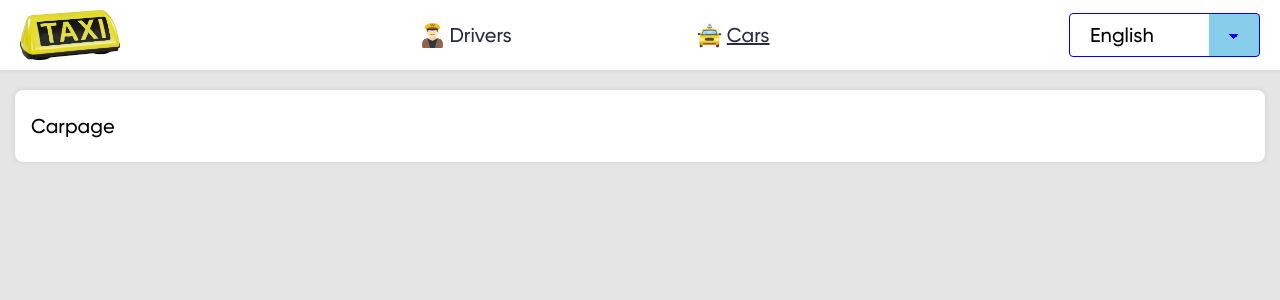
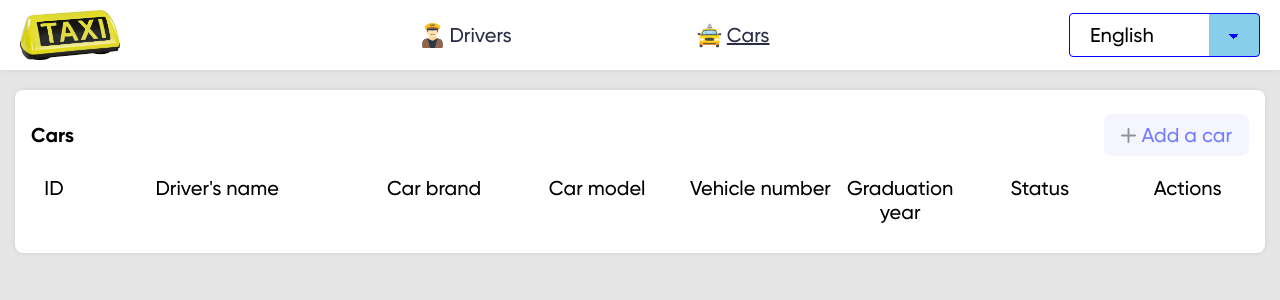
Before and after one commit to quarentyne/table-app, a React (Create React App) app: page /car in a window 1280 px wide. Shown: the top 300 px of the page. Built offline with nearby package versions, Linux system fonts and the light colour scheme.

Commit message:
car add form

```diff
--- /dev/null
+++ b/src/components/addCarForm/AddCarForm.module.scss
@@ -0,0 +1,44 @@
+.add_car_form {
+  background-color: rgb(234, 220, 247);
+  padding: 20px;
+  border-radius: 5%;
+  position: absolute;
+  left: calc(50% - calc(500px/2));
+  top: calc(50% - calc(550px/2));
+  display: flex;
+  flex-direction: column;
+  width: 500px;
+  justify-content: space-between;
+
+  >input {
+    padding: 5px 10px;
+    margin-bottom: 15px;
+    border-radius: 50px;
+    border: none;
+  }
+
+  >label {
+    margin: 10px 0;
+    text-align: center;
+  }
+
+  >select {
+    margin-bottom: 10px;
+    border-radius: 5px;
+    border: none;
+    padding: 10px 5px;
+  }
+}
+
+.form_buttons {
+  margin-top: 10px;
+  display: flex;
+  align-items: center;
+  justify-content: space-around;
+
+  >button {
+    border: none;
+    cursor: pointer;
+    background-color: transparent;
+  }
+}
--- /dev/null
+++ b/src/components/addCarForm/AddCarForm.tsx
@@ -0,0 +1,86 @@
+import { IAddCar, ILanguage, ILanguageCar } from "../../constants/languages";
+import { useTypedSelector } from "../../hooks/useTypedSelector";
+import classes from "./AddCarForm.module.scss";
+import confirm from "../../assets/confirm.svg";
+import cancel from "../../assets/delete.svg";
+import { useState } from "react";
+import { CARS_CLASSES } from "../../constants/carsClasses";
+
+interface IAddCarForm {
+  onHandler: () => void;
+};
+
+export const AddCarForm = ({onHandler}: IAddCarForm) => {
+  const language: ILanguage = useTypedSelector(lang => lang.language.language);
+  const carLang: ILanguageCar = language.car;
+  const formLang: IAddCar = language.addCar;
+
+
+  const [mark, setMark] = useState('');
+  const [model, setModel] = useState('');
+  const [number, setNumber] = useState('');
+  const [year, setYear] = useState('');
+  const [carsClass, setCarsClass] = useState('standart');
+
+  const namePattern = '[a-zA-Z]{2,}';
+  const numberPattern = '[A-Z]{2}[0-9]{4}[A-Z]{2}';
+  const yearPatter = '([1][9][6-9][0-9]|[2][0-2][0-9]{2})';
+
+  const cancelHandler = () => {
+    setMark('');
+    setModel('');
+    setNumber('');
+    setYear('');
+  };
+
+  const addHandler = () => {
+    const obj = {
+      model: model,
+      mark: mark,
+      year: Number(year),
+      driver_id: 0,
+      status: {
+        code: carsClass,
+        title: CARS_CLASSES[carsClass],
+      },
+    };
+    cancelHandler();
+    console.log(obj);
+  }
+
+  return (
+    <form className={classes.add_car_form} onSubmit={(e) => {
+      e.preventDefault();
+      onHandler();
+      addHandler();
+    }}>
+      <label htmlFor="owner">{formLang.owner}</label>
+      <select id="owner" name="owner">
+        <option>Driver</option>
+      </select>
+      <input type='text' required pattern={namePattern} placeholder={formLang.mark} value={mark} onChange={(e) => setMark(e.target.value)} />
+      <input type='text' required pattern={namePattern} placeholder={formLang.model} value={model} onChange={(e) => setModel(e.target.value)} />
+      <input type='text' required pattern={numberPattern} placeholder={formLang.number} value={number} onChange={(e) => setNumber(e.target.value)} />
+      <input type='text' required pattern={yearPatter} placeholder={formLang.year} value={year} onChange={(e) => setYear(e.target.value)} />
+      <label htmlFor="carsClass">{formLang.status}</label>
+      <select id="carsClass" name="carsClass" defaultValue={carsClass} onChange={(e) => setCarsClass(e.target.value)}>
+        <option value='econom'>{carLang.statuses.econom}</option>
+        <option value='eco'>{carLang.statuses.eco}</option>
+        <option value='bussiness'>{carLang.statuses.bussiness}</option>
+        <option value='standart'>{carLang.statuses.standart}</option>
+      </select>
+      <div className={classes.form_buttons}>
+        <button type="submit">
+          <img src={confirm} alt="Add" width={25} height={25} />
+        </button>
+        <button type="button" onClick={() => {
+          onHandler();
+          cancelHandler();
+        }
+        }>
+          <img src={cancel} alt="Cancel" width={25} height={25} />
+        </button>
+      </div>
+    </form>
+  );
+};
--- /dev/null
+++ b/src/components/carsTableHeader/CarsTableHeader.tsx
@@ -0,0 +1,21 @@
+import { ReactElement } from "react";
+import { ILanguageCar } from "../../constants/languages";
+import { useTypedSelector } from "../../hooks/useTypedSelector";
+import classes from "../../scss/CarsTable.module.scss";
+
+export const CarsTableHeader = (): ReactElement => {
+  const carLang: ILanguageCar = useTypedSelector(lang => lang.language.language.car);
+
+  return (
+    <ul className={classes.cars_table + ' ' + classes.cars_table_header}>
+      <li>ID</li>
+      <li>{carLang.name}</li>
+      <li>{carLang.mark}</li>
+      <li>{carLang.model}</li>
+      <li>{carLang.number}</li>
+      <li>{carLang.year}</li>
+      <li>{carLang.status}</li>
+      <li>{carLang.actions}</li>
+    </ul>
+  );
+};
--- /dev/null
+++ b/src/constants/carsClasses.ts
@@ -0,0 +1,14 @@
+export interface ICarsClasses{
+  eco: string;
+  bussiness: string;
+  standart: string;
+  econom: string;
+  [index: string]: string;
+};
+
+export const CARS_CLASSES: ICarsClasses = {
+  eco: 'Эко',
+  bussiness: 'Бизнесс',
+  standart: 'Стандарт',
+  econom: 'Эконом',
+};
--- a/src/constants/languages.ts
+++ b/src/constants/languages.ts
@@ -30,12 +30,28 @@ export interface ILanguageCar{
   year: string;
   status: string;
   actions: string;
+  statuses: {
+    econom: string;
+    standart: string;
+    bussiness: string;
+    eco: string;
+    [index: string]: string;
+  };
 };
 
 export interface IAddDriver{
   firstName: string;
   lastName: string;
   birth: string;
+  status: string;
+};
+
+export interface IAddCar{
+  owner: string;
+  mark: string;
+  model: string;
+  number: string;
+  year: string;
   status: string;
 };
 
@@ -49,6 +65,7 @@ export interface ILanguage {
   menu: ILanguageMenu;
   driver: ILanguageDriver;
   addDriver: IAddDriver;
+  addCar: IAddCar;
   car: ILanguageCar;
   actions: ILanguageActions;
 }
@@ -98,6 +115,20 @@ export const languages: ILanguages = {
       year: 'Год выпуска',
       status: 'Статус',
       actions: 'Действия',
+      statuses: {
+        eco: 'Эко',
+        econom: 'Эконом',
+        bussiness: 'Бизнесс',
+        standart: 'Стандарт',
+      },
+    },
+    addCar: {
+      owner: 'Владелец',
+      mark: 'Марка',
+      model: 'Модель',
+      year: 'Год выпуска',
+      number: 'Номер',
+      status: 'Класс',
     },
     actions: {
       delete: 'Удалить',
@@ -141,6 +172,20 @@ export const languages: ILanguages = {
       year: 'Рік випуску',
       status: 'Статус',
       actions: 'Дії',
+      statuses: {
+        eco: 'Еко',
+        econom: 'Економ',
+        bussiness: 'Бізнес',
+        standart: 'Стандарт',
+      },
+    },
+    addCar: {
+      owner: 'Власник',
+      mark: 'Марка',
+      model: 'Модель',
+      year: 'Рік випуску',
+      number: 'Номер',
+      status: 'Клас',
     },
     actions: {
       delete: 'Видалити',
@@ -184,6 +229,20 @@ export const languages: ILanguages = {
       year: 'Graduation year',
       status: 'Status',
       actions: 'Actions',
+      statuses: {
+        eco: 'Eco',
+        econom: 'Econom',
+        bussiness: 'Bussiness',
+        standart: 'Standard',
+      },
+    },
+    addCar: {
+      owner: 'Owner',
+      mark: 'Mark',
+      model: 'Model',
+      year: 'Release year',
+      number: 'Number',
+      status: 'Class',
     },
     actions: {
       delete: 'Remove',
@@ -227,6 +286,20 @@ export const languages: ILanguages = {
       year: 'Abschlussjahr',
       status: 'Status',
       actions: 'Aktionen',
+      statuses: {
+        eco: 'Öko',
+        econom: 'Wirtschaft',
+        bussiness: 'Geschäft',
+        standart: 'Standard',
+      },
+    },
+    addCar: {
+      owner: 'Eigentümer',
+      mark: 'Marke',
+      model: 'Modell',
+      year: 'Baujahr',
+      number: 'Nummer',
+      status: 'Klasse',
     },
     actions: {
       delete: 'Entfernen',
--- /dev/null
+++ b/src/pages/car/Carpage.module.scss
@@ -0,0 +1,37 @@
+.carpage_header{
+  display: flex;
+  justify-content: space-between;
+  align-items: center;
+  font-weight: bold;
+  margin-bottom: 20px;
+}
+
+.add {
+  margin-right: 5px;
+}
+
+.add_car {
+  font-weight: normal;
+  display: flex;
+  justify-content: space-between;
+  align-items: center;
+  color: #737DF9;
+  padding: 8px 16px;
+  background: #F4F5FF;
+  border-radius: 8px;
+  border: 1px solid transparent;
+  cursor: pointer;
+
+  &:hover {
+    border: 1px solid #737DF9;
+  }
+}
+
+.wrapper {
+  width: 100vw;
+  height: 100vh;
+  background-color: rgba(128, 128, 128, 0.7);
+  position: absolute;
+  left: 0;
+  top: 0;
+}
--- a/src/pages/car/Carpage.tsx
+++ b/src/pages/car/Carpage.tsx
@@ -1,7 +1,28 @@
-import { FC } from "react";
+import { FC, useState } from "react";
+import { ILanguageMenu } from "../../constants/languages";
+import { useTypedSelector } from "../../hooks/useTypedSelector";
+import classes from "./Carpage.module.scss";
+import add from "../../assets/add.svg";
+import { CarsTableHeader } from "../../components/carsTableHeader/CarsTableHeader";
+import { AddCarForm } from "../../components/addCarForm/AddCarForm";
 
 export const Carpage: FC = () => {
+  const menuLang: ILanguageMenu = useTypedSelector(lang => lang.language.language.menu);
+  const [isVisibleForm, setIsVisibleForm] = useState(false);
+
   return (
-    <div>Carpage</div>
+    <div>
+      <div className={classes.carpage_header}>
+        <span>{menuLang.cars}</span>
+        <button type="button" className={classes.add_car} onClick={() => {
+          setIsVisibleForm(true);
+        }}>
+          <img src={add} width={15} height={15} alt="add" className={classes.add}/>{menuLang.addCar}
+        </button></div>
+      <CarsTableHeader />
+      <div className={classes.wrapper} style={isVisibleForm ? {display: 'block'} : {display: 'none'}}>
+        <AddCarForm onHandler={() => setIsVisibleForm(false)} />
+      </div>
+    </div>
   );
 };
--- /dev/null
+++ b/src/scss/CarsTable.module.scss
@@ -0,0 +1,21 @@
+.cars_table {
+  display: grid;
+  grid-template-columns: 0.3fr 1.7fr 1fr 1fr 1fr 0.6fr 1fr 0.8fr;
+  justify-items: center;
+  gap: 10px;
+  text-align: center;
+}
+
+.cars_table_header {
+  >li {
+    padding-bottom: 5px;
+  }
+}
+
+.cars_table_element {
+  border-top: 1px solid #EEEEEE;
+
+  >li {
+    padding: 15px;
+  }
+}
```
